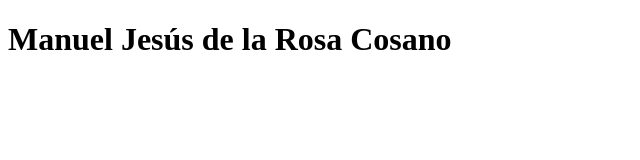
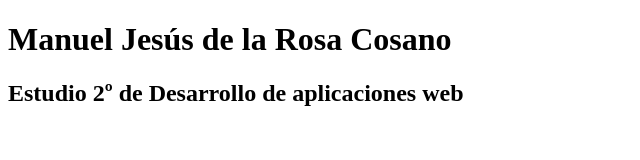
Before and after one commit to Nastupiste/practica_despliegue, a plain HTML site: page home.html in a window 1280 px wide. Shown: the whole page, without its empty margins (0-640 px from the left). Drawn offline with Linux system fonts and the light colour scheme.

Commit message:
modifico home.html

```diff
--- a/home.html
+++ b/home.html
@@ -7,5 +7,6 @@
   </head>
   <body>
     <h1>Manuel Jesús de la Rosa Cosano</h1>
+    <h2>Estudio 2º de Desarrollo de aplicaciones web</h2>
   </body>
 </html>
```
